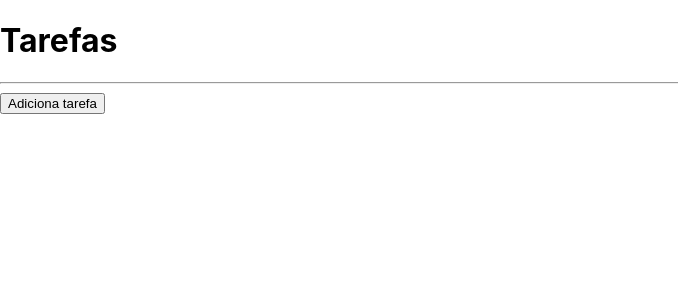
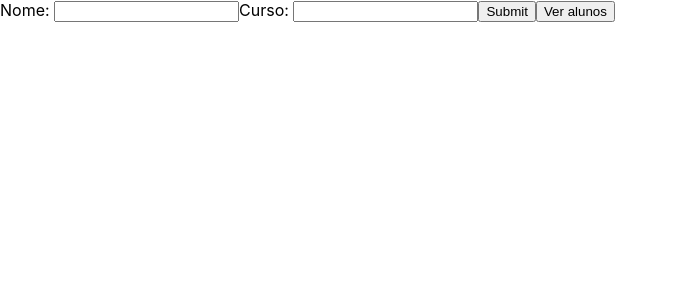
Before and after one commit to Daniel-Soares-Franco/lpiiireact, a React (Create React App) app: page / in a window 1280 px wide. Shown: the top 300 px of the page, without its empty margins (0-678 px from the left). Built offline with nearby package versions, Linux system fonts and the light colour scheme.

Commit message:
new file:   db.json 	modified:   package-lock.json 	modified:   package.json 	modified:   src/App.css 	modified:   src/App.js 	new file:   src/alunos.js 	new file:   src/form.js

```diff
--- /dev/null
+++ b/db.json
@@ -0,0 +1,7 @@
+{
+    "alunos": [
+        {"name": "Enzo", "curso": "TI"},
+        {"name": "Daniel", "curso": "TI"},
+        {"name": "E", "curso": "I"}
+    ]
+}
--- a/package.json
+++ b/package.json
@@ -12,6 +12,7 @@
     "web-vitals": "^2.1.4"
   },
   "scripts": {
+    "server": "json-server --watch db.json --port 38000",
     "start": "react-scripts start",
     "build": "react-scripts build",
     "test": "react-scripts test",
--- a/src/App.css
+++ b/src/App.css
@@ -28,6 +28,14 @@
   color: #61dafb;
 }
 
+.cont1 {
+  background-color: #ffffff;
+}
+
+.cont2 {
+  background-color: #0000ff;
+}
+
 @keyframes App-logo-spin {
   from {
     transform: rotate(0deg);
--- a/src/App.js
+++ b/src/App.js
@@ -1,8 +1,9 @@
 import React from 'react';
-import Tarefa from './tarefa';
+import { criaAlunos, carregaAlunos } from './alunos';
+import './App.css';
 
 function App() {
-  const [tarefas, setTarefas] = React.useState([])
+  /*const [tarefas, setTarefas] = React.useState([])
 
   const removeTarefa = (idx) => {
     const novaLista = [...tarefas]
@@ -14,15 +15,25 @@ function App() {
     const novaTarefa = Math.floor(Math.random() * 10)
     setTarefas([...tarefas, novaTarefa]);
   }
+  const [cor, setCor] = React.useState("cont1")
+  const alteraCor = () => {
+    setCor("cont2");
+  }
+
+  const inicio = {email: "email", password: "password", name: "name"}
+    const [form, setForm] = React.useState(inicio)
+    const atualizaForm = (e) => {
+        const {name, value} = e.target;
+        const novoForm = {...form, [name]: value};
+        setForm(novoForm);
+    }*/
 
   return (
-    <div>
-      <h1>Tarefas</h1>
-      <hr />
-      {tarefas.map((tarefa, index) =>
-      <Tarefa removeTarefa={removeTarefa} index={index}  key={index} value={tarefa} />
-      )}
-      <button onClick={adicionaTarefa} >Adiciona tarefa</button>
+    <div className="alunos">
+      Nome: <input name='nome'></input>
+      Curso: <input name='curso'></input>
+      <button onClick={() => criaAlunos()}>Submit</button>
+      <button onClick={() => carregaAlunos()}>Ver alunos</button>
     </div>
   )
 }
--- /dev/null
+++ b/src/alunos.js
@@ -0,0 +1,35 @@
+import React from "react";
+
+export function carregaAlunos(props) {
+    carregaAlunos.propTypes = []
+    const carrega = () => {
+        fetch("http://localhost/38000/alunos")
+        .then(res => res.json())
+        .then(serverData => setDados(serverData))
+    };
+    const [dados, setDados] = React.UseState([]);
+    React.UseEffect(() => {
+        carrega();
+    }, [])
+
+    return (
+            <div>
+                {JSON.stringify(dados)}
+            </div>
+        )
+};
+
+export function criaAlunos(props) {
+    const submeter = (e) => {e.preventDefault();}
+    fetch("http://localhost/38000/alunos", {
+        method: "POST",
+        headers: {
+            "Content-Type": "application/json"
+        },
+        body: JSON.stringify({
+            nome: "<NAME>",
+            email: "<EMAIL>"
+        })
+    })
+    .then(res => res.json())
+}
```
Also changed, not shown: src/form.js (added, +22 -0 lines), 1 other file (tests, documents, lock files or other folders).
